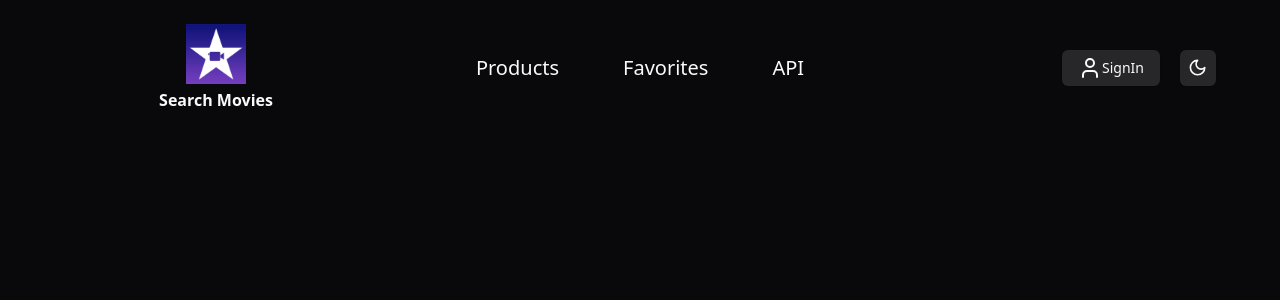
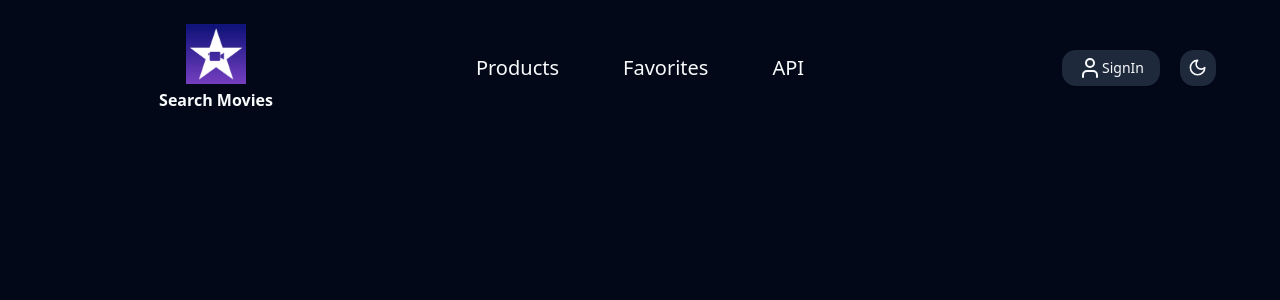
Before and after one commit to Darlan0307/Movie-App, a React (Vite) app: page / in a window 1280 px wide. Shown: the top 300 px of the page. Built offline with nearby package versions, Linux system fonts and the light colour scheme.

Commit message:
:lipstick:feat: implementando novo tema do site

```diff
--- a/src/components/NavBar/ResponsiveMenu/index.tsx
+++ b/src/components/NavBar/ResponsiveMenu/index.tsx
@@ -18,7 +18,7 @@
     <>
       <Button
         className="justify-self-end ssm:col-start-2 ssm:row-start-1 ssm:order-3 sm:hidden"
-        variant="ghost"
+        variant="secondary"
         size="icon"
         onClick={() => handleMenu()}
       >
@@ -26,9 +26,9 @@
       </Button>
 
       <nav
-        className={`fixed transition-all z-20 bg-zinc-100 dark:bg-zinc-800 h-full top-0 w-[220px] ${
+        className={`fixed transition-all z-20   h-full top-0 w-[220px] bg-primary sm:bg-transparent ${
           openMenu ? "left-0" : "left-[-100vw]"
-        } flex items-center justify-center sm:relative sm:h-min sm:w-min sm:left-0 sm:bg-white  sm:dark:bg-zinc-950 sm:justify-self-center`}
+        } flex items-center justify-center sm:relative sm:h-min sm:w-min sm:left-0  sm:justify-self-center`}
       >
         <ul className="flex flex-col gap-10 sm:flex-row sm:w-full sm:gap-8 sm:justify-between">
           <li>
--- a/src/global.css
+++ b/src/global.css
@@ -5,64 +5,47 @@
 @layer base {
   :root {
     --background: 0 0% 100%;
-      --foreground: 240 10% 3.9%;
-
+    --foreground: 222.2 84% 4.9%;
     --card: 0 0% 100%;
-      --card-foreground: 240 10% 3.9%;
-
+    --card-foreground: 222.2 84% 4.9%;
     --popover: 0 0% 100%;
-      --popover-foreground: 240 10% 3.9%;
-
-      --primary: 240 5.9% 10%;
-      --primary-foreground: 0 0% 98%;
-
-      --secondary: 240 4.8% 95.9%;
-      --secondary-foreground: 240 5.9% 10%;
-
-      --muted: 240 4.8% 95.9%;
-      --muted-foreground: 240 3.8% 46.1%;
-
-      --accent: 240 4.8% 95.9%;
-      --accent-foreground: 240 5.9% 10%;
-
+    --popover-foreground: 222.2 84% 4.9%;
+    --primary: 221.2 83.2% 53.3%;
+    --primary-foreground: 210 40% 98%;
+    --secondary: 210 40% 96.1%;
+    --secondary-foreground: 222.2 47.4% 11.2%;
+    --muted: 210 40% 96.1%;
+    --muted-foreground: 215.4 16.3% 46.9%;
+    --accent: 210 40% 96.1%;
+    --accent-foreground: 222.2 47.4% 11.2%;
     --destructive: 0 84.2% 60.2%;
-      --destructive-foreground: 0 0% 98%;
-
-      --border: 240 5.9% 90%;
-      --input: 240 5.9% 90%;
-      --ring: 240 10% 3.9%;
-
-      --radius: 0.5rem;
+    --destructive-foreground: 210 40% 98%;
+    --border: 214.3 31.8% 91.4%;
+    --input: 214.3 31.8% 91.4%;
+    --ring: 221.2 83.2% 53.3%;
+    --radius: 1rem;
   }
 
   .dark {
-      --background: 240 10% 3.9%;
-      --foreground: 0 0% 98%;
-
-      --card: 240 10% 3.9%;
-      --card-foreground: 0 0% 98%;
-
-      --popover: 240 10% 3.9%;
-      --popover-foreground: 0 0% 98%;
-
-      --primary: 0 0% 98%;
-      --primary-foreground: 240 5.9% 10%;
-
-      --secondary: 240 3.7% 15.9%;
-      --secondary-foreground: 0 0% 98%;
-
-      --muted: 240 3.7% 15.9%;
-      --muted-foreground: 240 5% 64.9%;
-
-      --accent: 240 3.7% 15.9%;
-      --accent-foreground: 0 0% 98%;
-
+    --background: 222.2 84% 4.9%;
+    --foreground: 210 40% 98%;
+    --card: 222.2 84% 4.9%;
+    --card-foreground: 210 40% 98%;
+    --popover: 222.2 84% 4.9%;
+    --popover-foreground: 210 40% 98%;
+    --primary: 217.2 91.2% 59.8%;
+    --primary-foreground: 222.2 47.4% 11.2%;
+    --secondary: 217.2 32.6% 17.5%;
+    --secondary-foreground: 210 40% 98%;
+    --muted: 217.2 32.6% 17.5%;
+    --muted-foreground: 215 20.2% 65.1%;
+    --accent: 217.2 32.6% 17.5%;
+    --accent-foreground: 210 40% 98%;
     --destructive: 0 62.8% 30.6%;
-      --destructive-foreground: 0 0% 98%;
-
-      --border: 240 3.7% 15.9%;
-      --input: 240 3.7% 15.9%;
-      --ring: 240 4.9% 83.9%;
+    --destructive-foreground: 210 40% 98%;
+    --border: 217.2 32.6% 17.5%;
+    --input: 217.2 32.6% 17.5%;
+    --ring: 224.3 76.3% 48%;
   }
 }
 
```
Lines whose indentation alone changed are shown as unchanged.
